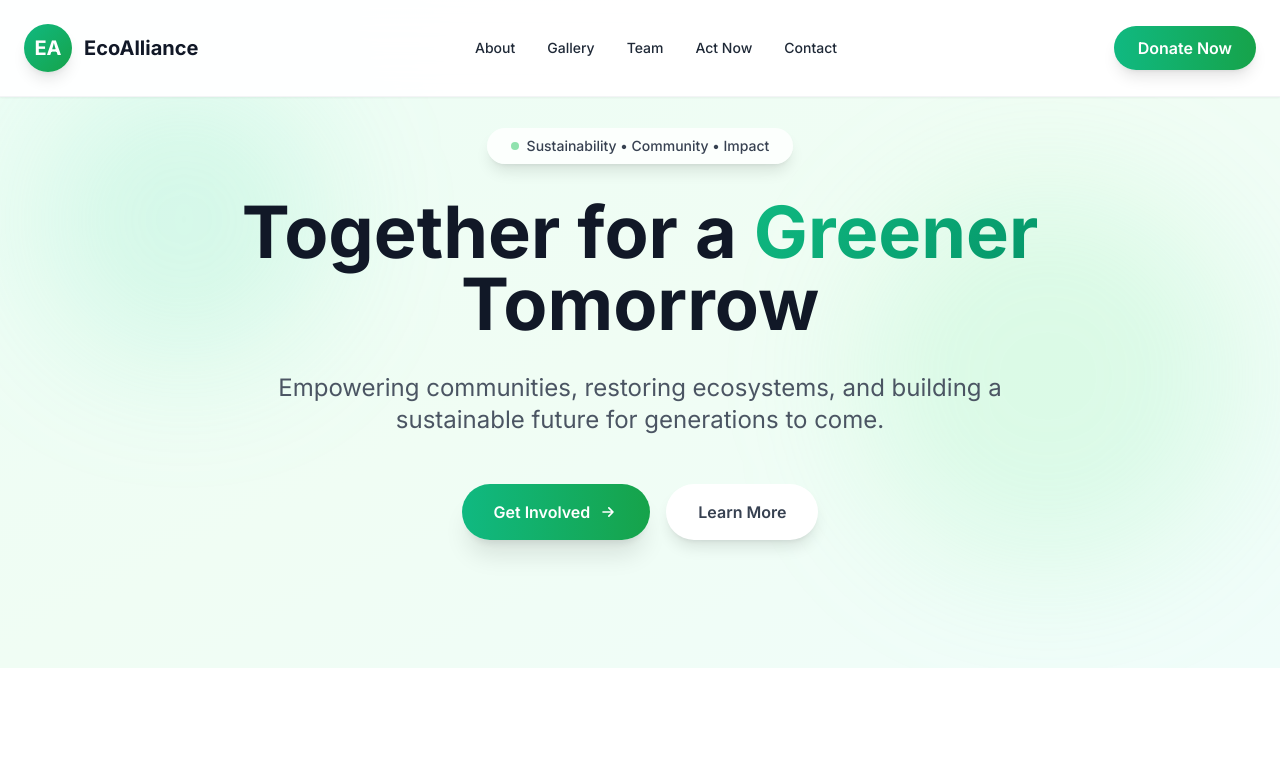
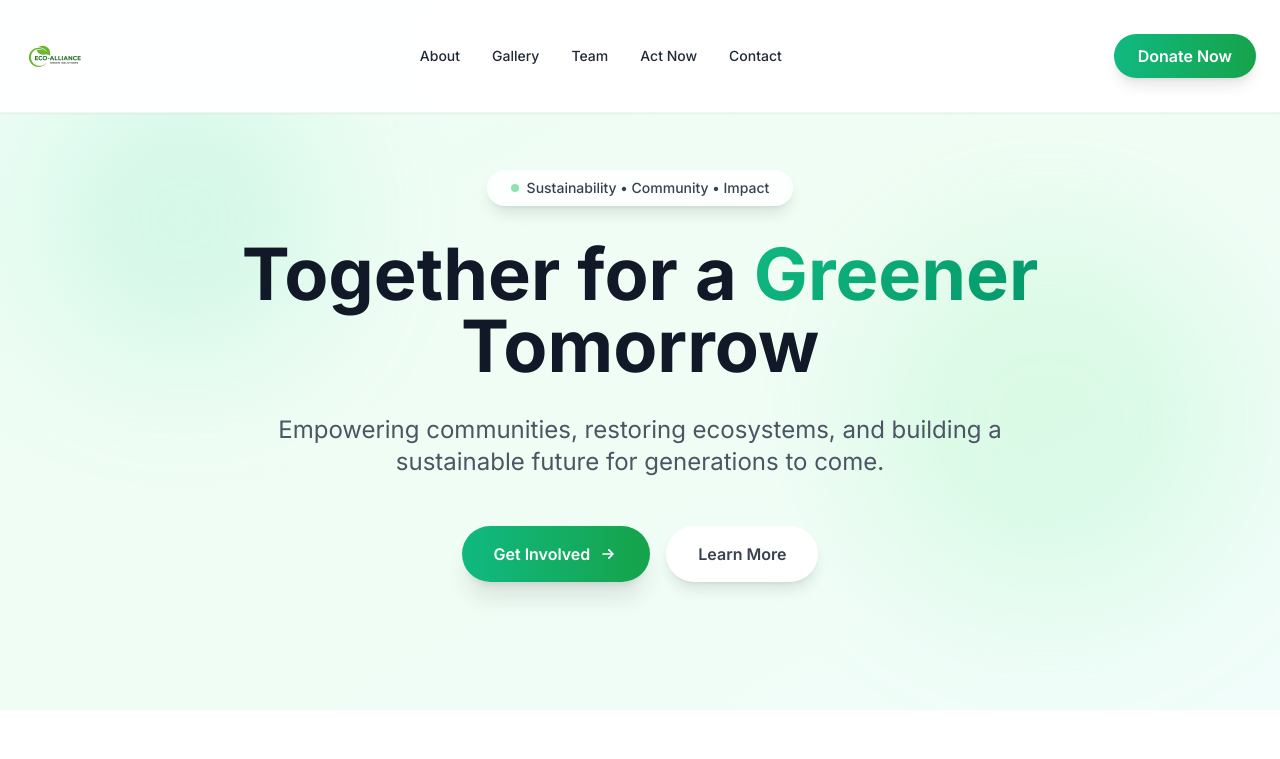
Before and after one commit to Abasifreke01/ecoalliance, a website: page index.html in a window 1280 px wide. Shown: the top 759 px of the page. Drawn offline with nearby package versions, Linux system fonts and the light colour scheme.

Commit message:
fix: replace logo placeholder with actual logo image and adjust hero section padding

```diff
--- a/index.html
+++ b/index.html
@@ -81,12 +81,7 @@
         class="max-w-7xl mx-auto flex items-center justify-between px-6 py-6"
       >
         <div class="flex items-center gap-3">
-          <div
-            class="w-12 h-12 rounded-full bg-gradient-to-br from-emerald-500 to-green-600 flex items-center justify-center text-white font-bold text-xl shadow-lg"
-          >
-            EA
-          </div>
-          <span class="font-bold text-xl text-gray-900">EcoAlliance</span>
+          <img src="images/logo.jpg" alt="" class="h-16">
         </div>
 
         <ul class="hidden md:flex gap-8 text-sm font-medium">
@@ -136,7 +131,7 @@
     </header>
 
     <!-- HERO -->
-    <section class="relative overflow-hidden pt-32 pb-32 hero-pattern">
+    <section class="relative overflow-hidden pt-[170px] pb-32 hero-pattern">
       <div
         class="absolute inset-0 bg-gradient-to-br from-emerald-50 via-green-50 to-teal-50"
       ></div>
```
